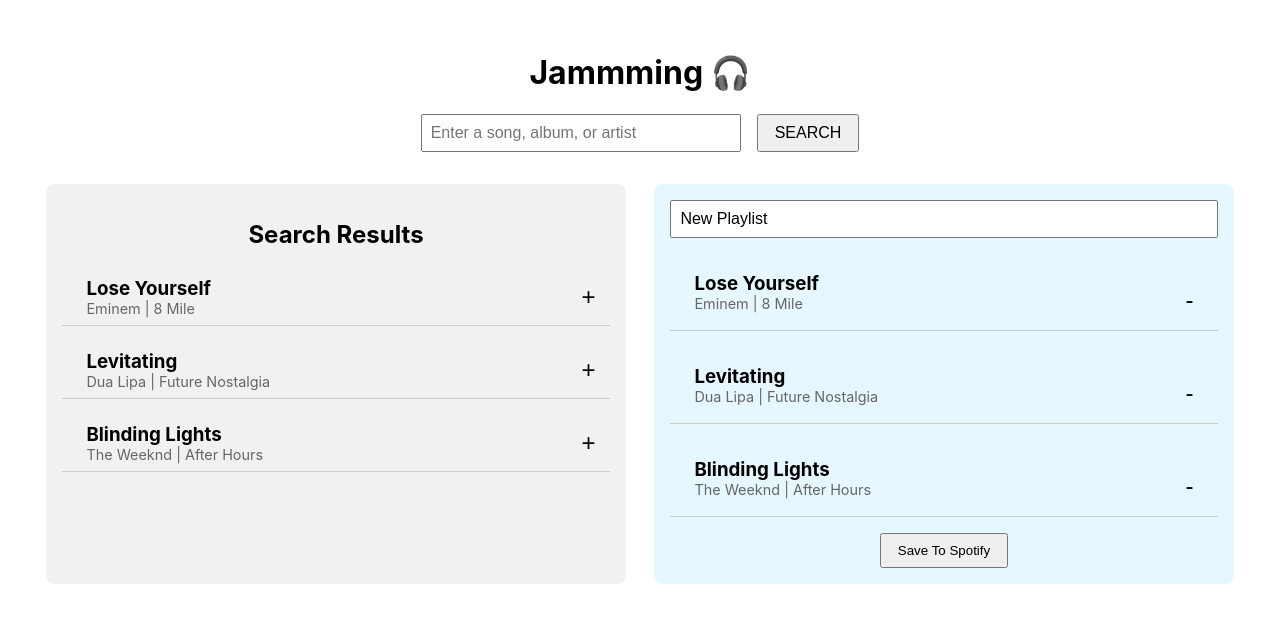
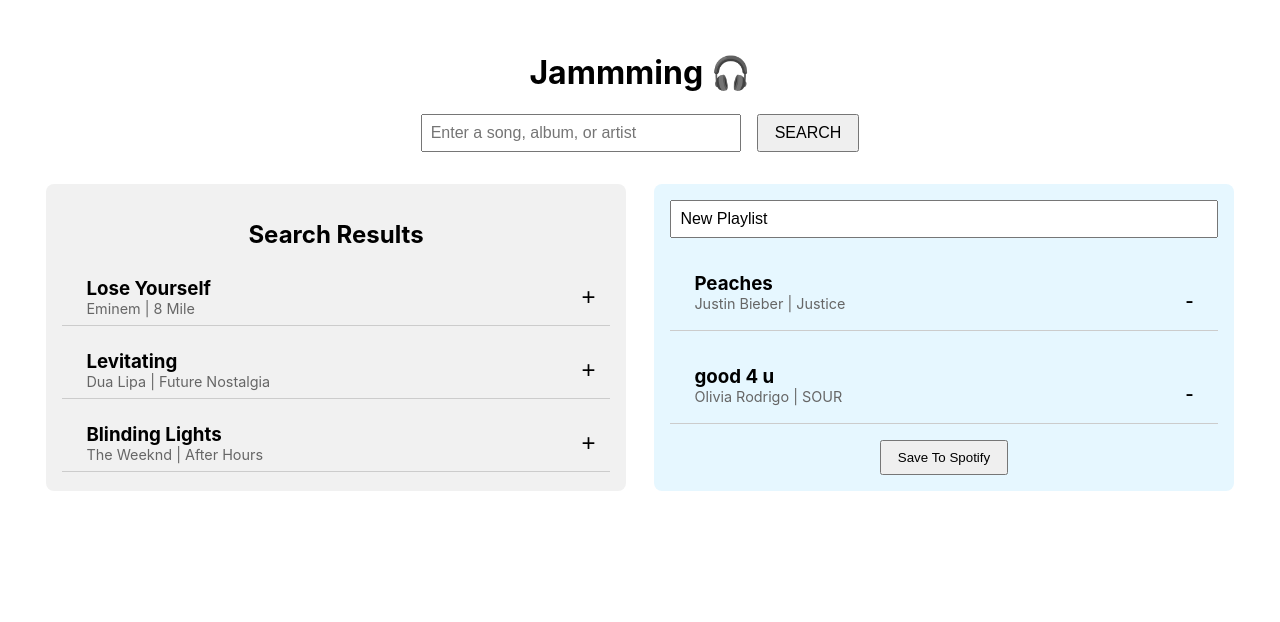
Before and after one commit to economicseeker/jammming, a React (Create React App) app: page / in a window 1280 px wide. Shown: the top 622 px of the page. Built offline with nearby package versions, Linux system fonts and the light colour scheme.

Commit message:
Task 3: Add playlist state and dynamic playlist rendering

```diff
--- a/src/components/App/App.js
+++ b/src/components/App/App.js
@@ -25,6 +25,21 @@ function App() {
             album: 'After Hours',
         },
     ]);
+    const [playlistName, setPlaylistName] = useState("New Playlist");
+    const [playlistTracks, setPlaylistTracks] = useState([
+        {
+            id: 4,
+            name: "Peaches",
+            artist: "Justin Bieber",
+            album: "Justice",
+        },
+        {
+            id: 5,
+            name: "good 4 u",
+            artist: "Olivia Rodrigo",
+            album: "SOUR",
+        }
+    ]);
 
     return (
         <div className="App">
@@ -32,7 +47,10 @@ function App() {
             <SearchBar />
             <div className="App-playlist">
                 <SearchResults tracks={searchResults} />
-                <Playlist tracks={searchResults} />
+                <Playlist
+                    playlistName={playlistName}
+                    playlistTracks={playlistTracks}
+                />
             </div>
         </div>
     );
--- a/src/components/Playlist/Playlist.js
+++ b/src/components/Playlist/Playlist.js
@@ -2,12 +2,12 @@ import React from 'react';
 import Tracklist from '../Tracklist/Tracklist';
 import './Playlist.css';
 
-function Playlist({ tracks }) {
+function Playlist({ playlistName, playlistTracks }) {
     return (
         <div className="Playlist">
-            <input defaultValue="New Playlist" />
-            <Tracklist tracks={tracks} isRemoval={true} />
-            <button>Save To Spotify</button>
+            <input value={playlistName} readOnly />
+            <Tracklist tracks={playlistTracks} isRemoval={true} />
+            <button className="Playlist-save">Save To Spotify</button>
         </div>
     );
 }
```
